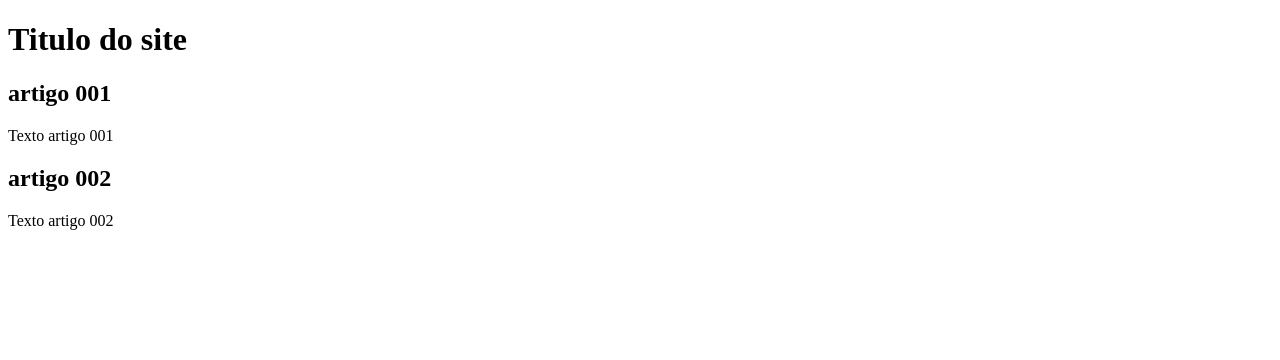
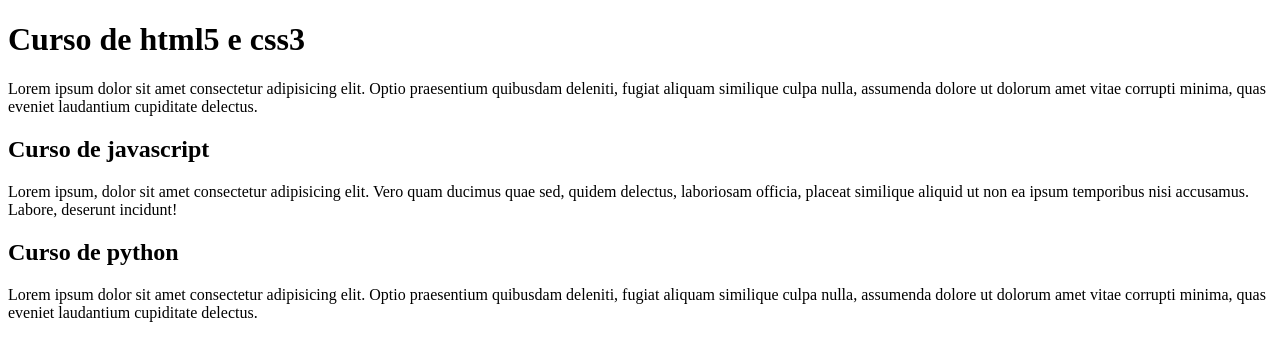
Before and after one commit to Jose-Arlando/projeto-site, a plain HTML site: page index.html in a window 1280 px wide. Drawn offline with Linux system fonts and the light colour scheme.

Commit message:
comecei a escrever conteudo

```diff
--- a/index.html
+++ b/index.html
@@ -3,20 +3,21 @@
 <head>
     <meta charset="UTF-8">
     <meta name="viewport" content="width=device-width, initial-scale=1.0">
-    <title>Titulo do site</title>
+    <title>Cursos grátis</title>
 </head>
 <body>
     <main>
         <header>
-            <h1>Titulo do site</h1>
+            <h1>Curso de html5 e css3</h1>
+            <p>Lorem ipsum dolor sit amet consectetur adipisicing elit. Optio praesentium quibusdam deleniti, fugiat aliquam similique culpa nulla, assumenda dolore ut dolorum amet vitae corrupti minima, quas eveniet laudantium cupiditate delectus.</p>
         </header>
         <article>
-            <h2>artigo 001</h2>
-            <p>Texto artigo 001</p>
+            <h2>Curso de javascript</h2>
+            <p>Lorem ipsum, dolor sit amet consectetur adipisicing elit. Vero quam ducimus quae sed, quidem delectus, laboriosam officia, placeat similique aliquid ut non ea ipsum temporibus nisi accusamus. Labore, deserunt incidunt!</p>
         </article>
         <article>
-            <h2>artigo 002</h2>
-            <p>Texto artigo 002</p>
+            <h2>Curso de python</h2>
+            <p>Lorem ipsum dolor sit amet consectetur adipisicing elit. Optio praesentium quibusdam deleniti, fugiat aliquam similique culpa nulla, assumenda dolore ut dolorum amet vitae corrupti minima, quas eveniet laudantium cupiditate delectus.</p>
         </article>
     </main>
 </body>
```
